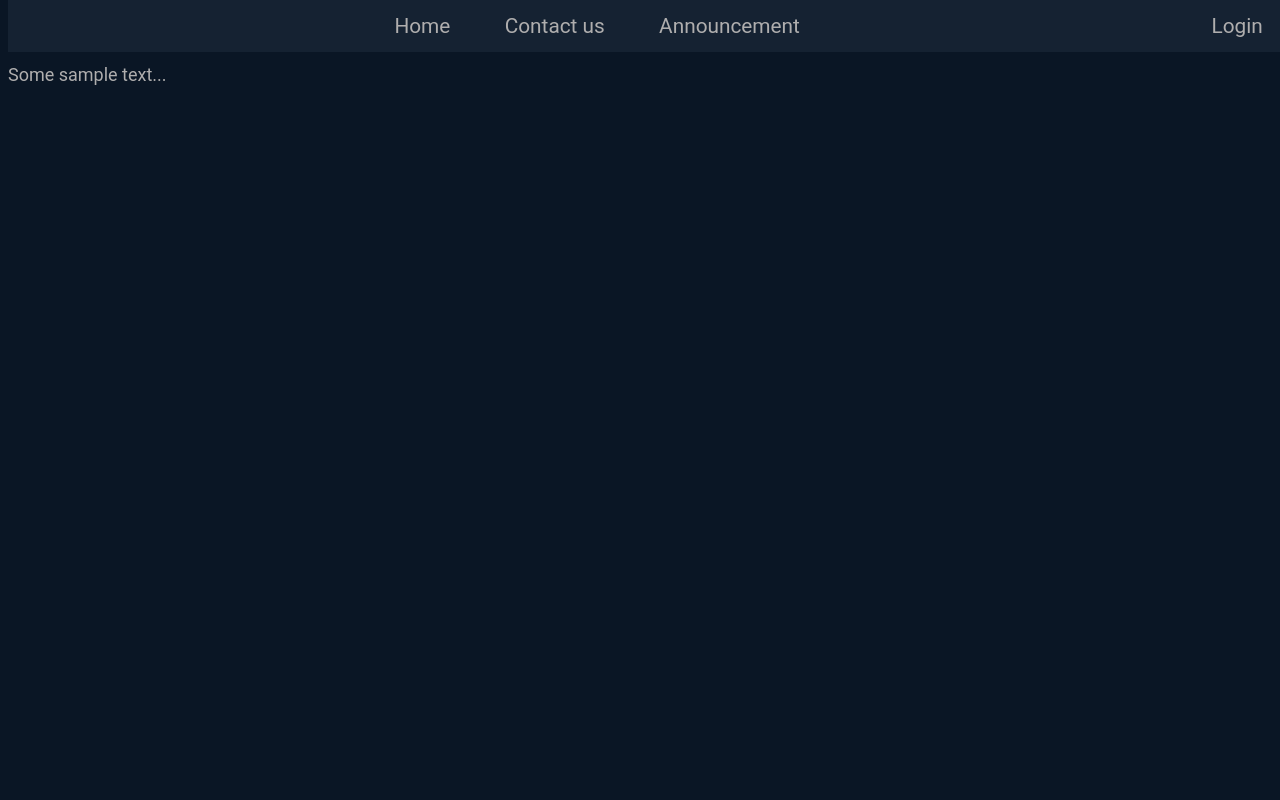
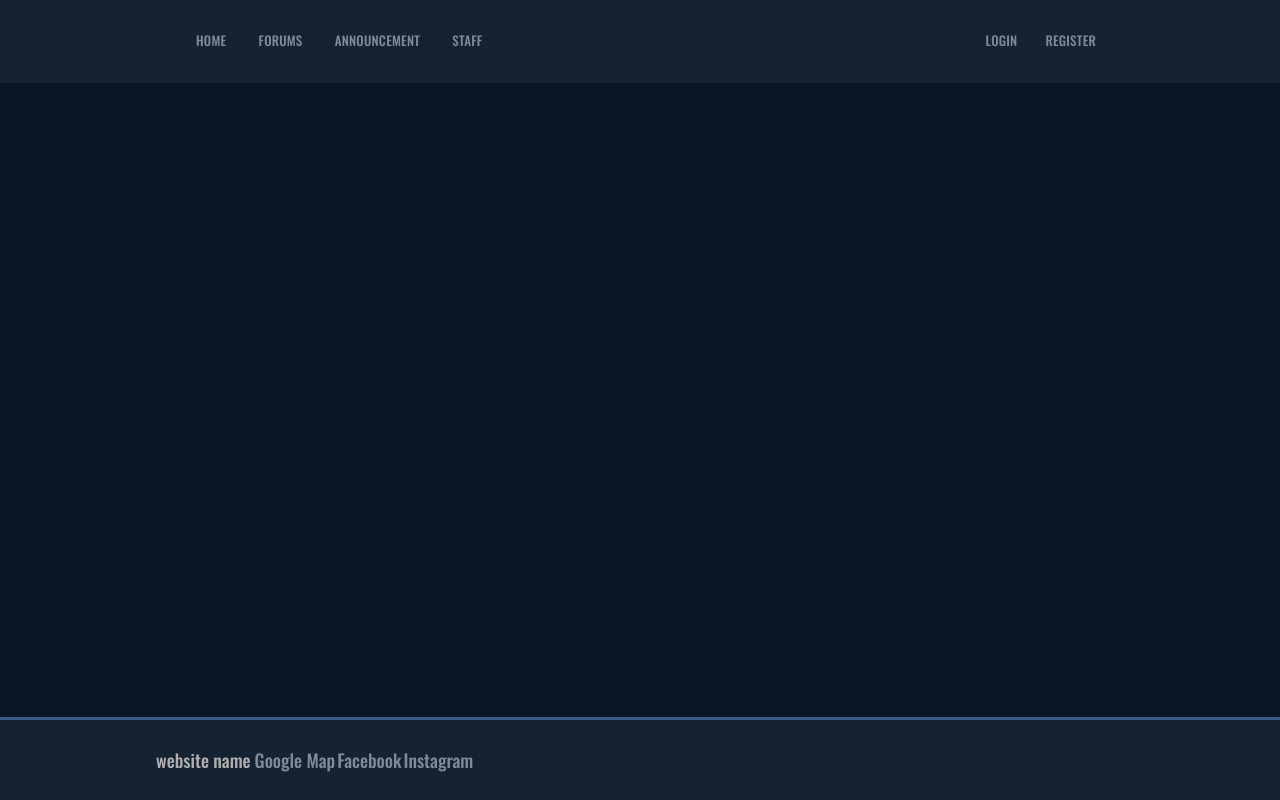
Before and after one commit to Subash444/Subash, a plain HTML site: page Pages/index.html in a window 1280 px wide. Drawn offline with nearby package versions, Linux system fonts and the light colour scheme.

Commit message:
Initial Commit

```diff
--- a/CSS/index.css
+++ b/CSS/index.css
@@ -31,34 +31,62 @@ h7 {
 
 
 a {
-    color:#afaeae;
+    color:#808a96;
     text-decoration: none;
     user-select: none;
 }
 
 a:hover {
-    color: #006eff;
+    color: #6892c6;
 }
 
 p {
     color:#afaeae;
     /* background:#152232; */
-    font-size: 18px;
+    font-size: 1.2em;
     text-align: start;
 }
 
 table {
     color: #afaeae;
     text-align: left;
-    border-spacing: 10px;
 }
 
 ul {
+
+}
+
+.bottomnav {
+    text-align: left;
+    user-select: text;
+    font-family: 'Oswald',sans-serif;
+}
+
+.bottomnav thead {
+    display: inline-block;
+    padding: 8px;
+    font-size: 18px;
+}
+
+
+
+.bottomnav table {
+    list-style-type: none;
+    overflow: hidden;
+    background-color: #152232;
     position: fixed;
-    top: 0;
+    bottom: 0;
+    padding: 16px;
+    left: 0;
+    display: inline-block;
+    margin-bottom: 0;
     width: 100%;
-    float: center;
+    border-top-style: outset;
+    border-top-color: #385a85;
+    border-top-width: 3px;
+
 }
+
 
 .topnav li {
     display: inline-block;
@@ -66,34 +94,48 @@ ul {
 }
 
 .topnav a {
-    display: inline-block;
+    display: inline;
     background-color:#152232;
 }
 
 .topnav ul {
     list-style-type: none;
+    padding: 16px;
+    background-color: #152232;
+    position: fixed;
+    top: 0;
     margin: 0;
-    padding: 0;
-    overflow: hidden;
-    background-color: #152232;
+    left: 0;
+    width: 100%;
+    border-bottom-color: #385a85;
+    border-bottom-width: 3px;
+    border-bottom-style: outset;
+}
 
-}
 
  .topnav li a {
     display: inline;
-    padding: 1rem 0.7rem;
-    font-size: 1.3rem;
+    font-size: 13px;
     text-decoration: none;
+    letter-spacing: 0.25px;
 
 }
 
 .topnav {
     width: 100%;
-    text-align: center;
+    text-align: left;
     position: fixed;
     user-select: none;
+    font-family: 'Oswald',sans-serif;
+    text-transform: uppercase;
+    font-weight: 500;
+    letter-spacing: 0.25px;
 }
 
-#Login {
+.padding-start {
+    padding-inline-start: 130px;
+}
 
+.padding-end {
+    padding-inline-start: 150px;
 }
--- a/Pages/index.html
+++ b/Pages/index.html
@@ -4,20 +4,39 @@
   <title>Don't Click this</title>
 </head>
 <link rel="stylesheet" href="../CSS/index.css">
+<link rel="icon" href="../assects/logo.png">
+<link rel="preconnect" href="https://fonts.gstatic.com">
+<link href="https://fonts.googleapis.com/css2?family=Oswald:wght@500&display=swap" rel="stylesheet">
 <body>
 
-<div class=topnav>
-
+<div class="topnav">
     <ul>
-      <li><a href="./index.html">Home</a></li>
-      <li><a href="../Pages/contact_US.html">Contact us</a></li>
+      <!-- <li id="logo" style="text-align: left;"> <a href="#"><img src="../assects/logo.png" alt=""></a> </li>-->
+      <li style="padding-inline-start: 180px;"><a href="./index.html">Home</a></li>
+      <li><a href="../Pages/forums.html">Forums</a></li>
       <li><a href="./announcement.html">Announcement</a></li>
-      <li style="float:right;" id="Login"><a href="#">Login</a></li>
+      <li><a href="">Staff</a></li>
+      <li style="float:right;  padding-inline-end: 200px;"><a href="#">Register</a></li>
+      <li style="float:right;"><a href="#">Login</a></li>
     </ul>
 </div>
 
-<br>
-<br>
-  <p id="Login">Some sample text...</p>
+<br><br><br>
+<div class="bottomnav">
+
+    <table>
+      <thead>
+          <td class=padding-start>
+            website name
+          </td>
+          <td style="float:right; padding-inline-end: 200px;"><a href="">Instagram</a></td>
+          <td style="float:right;"><a href="">Facebook</a></td>
+          <td style="float:right;"><a href="">Google Map</a></td>
+      </thead>
+    </table>
+</div>
+
+
+
 </body>
 </html>
```
Also changed, not shown: Pages/forums.html (renamed from Pages/contact_US.html), assects/1.png (deleted), assects/icon0-vector-557-01.jpg (deleted), assects/logo.png (added), learned code.txt (added).
